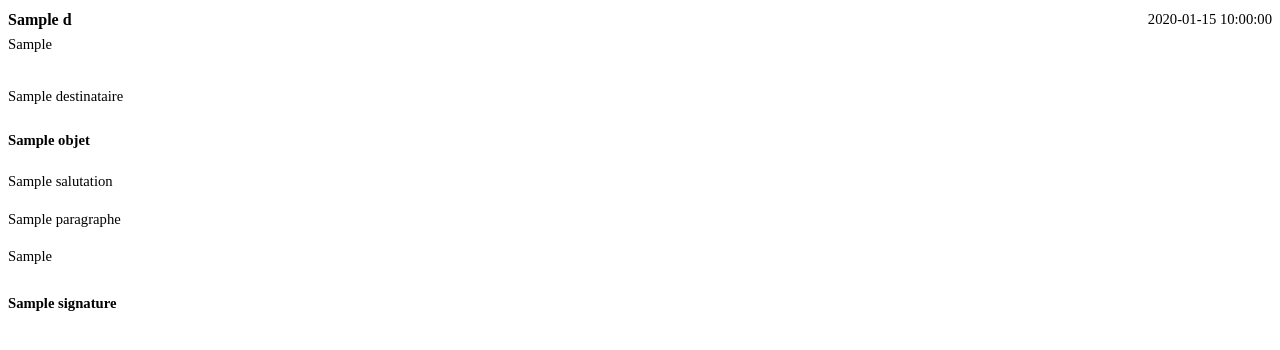
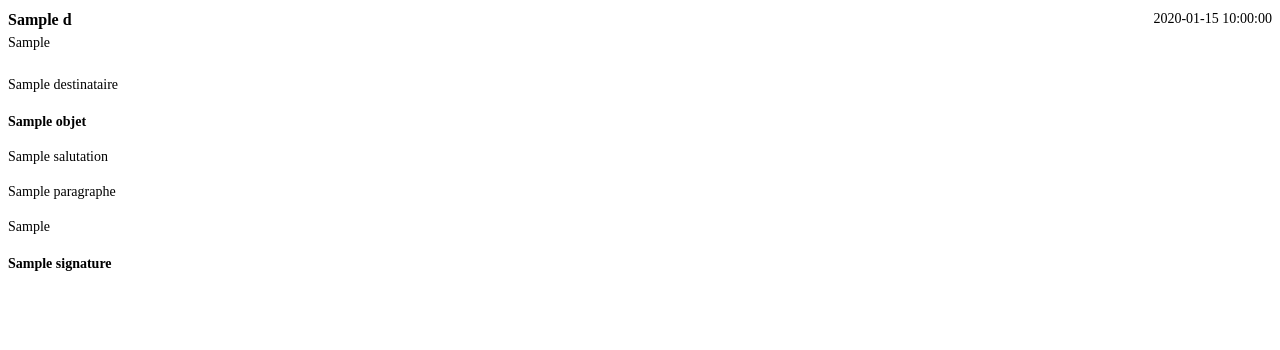
Before and after one commit to DJAFSIA/cvgen-backend, a Python web app: template app/templates/lettre.html in a window 1280 px wide. Shown: the top 350 px of the page. Run offline with Jinja, Linux system fonts and the light colour scheme; the template is opened without the code that fills it: most values are stand-ins (such as "Sample title", 1, 10 or a date in 2020).

Commit message:
fix: job analysis sees the profile languages, cover letter fits on one page
- The analysis prompt left out the languages, so a language present on the CV was reported as missing
- A normal length letter pushed its signature alone onto a second page

Co-Authored-By: Claude Opus 5.5 <noreply@anthropic.com>

```diff
--- a/app/services/ia_service.py
+++ b/app/services/ia_service.py
@@ -62,6 +62,7 @@ async def analyser_offre(contenu_offre: str, profil) -> dict:
     COMPETENCES: {profil.competences or 'Non specifiees'}
     EXPERIENCES: {profil.experiences or 'Non renseignees'}
     FORMATIONS: {profil.formations or 'Non renseignees'}
+    LANGUES: {profil.langues or 'Non renseignees'}
     """
 
     prompt = f"""
--- a/app/templates/lettre.html
+++ b/app/templates/lettre.html
@@ -1,16 +1,16 @@
 <!DOCTYPE html>
 <html lang="{{ d.langue }}"><head><meta charset="UTF-8"><style>
 {{ base_css }}
-@page { margin: 22mm 22mm; }
-html { font-size: 11pt; line-height: 1.55; }
-.top { display: flex; justify-content: space-between; gap: 20pt; margin-bottom: 22pt; }
+@page { margin: 18mm 22mm; }
+html { font-size: 10.5pt; line-height: 1.5; }
+.top { display: flex; justify-content: space-between; gap: 20pt; margin-bottom: 16pt; }
 .nom { font-weight: 700; font-size: 12pt; }
 .pre { white-space: pre-line; }
 .meta { text-align: right; }
-.dest { margin-bottom: 16pt; }
-.objet { font-weight: 700; margin-bottom: 14pt; }
-p { margin-bottom: 9pt; text-align: justify; }
-.sign { margin-top: 18pt; font-weight: 700; }
+.dest { margin-bottom: 12pt; }
+.objet { font-weight: 700; margin-bottom: 10pt; }
+p { margin-bottom: 7pt; text-align: justify; }
+.sign { margin-top: 12pt; font-weight: 700; }
 </style></head><body>
 <div class="top">
   <div><div class="nom">{{ d.expediteur_nom }}</div><div class="muted pre">{{ d.expediteur_contact }}</div></div>
```
Also changed, not shown: tests/test_ia.py (added, +18 -0 lines).
